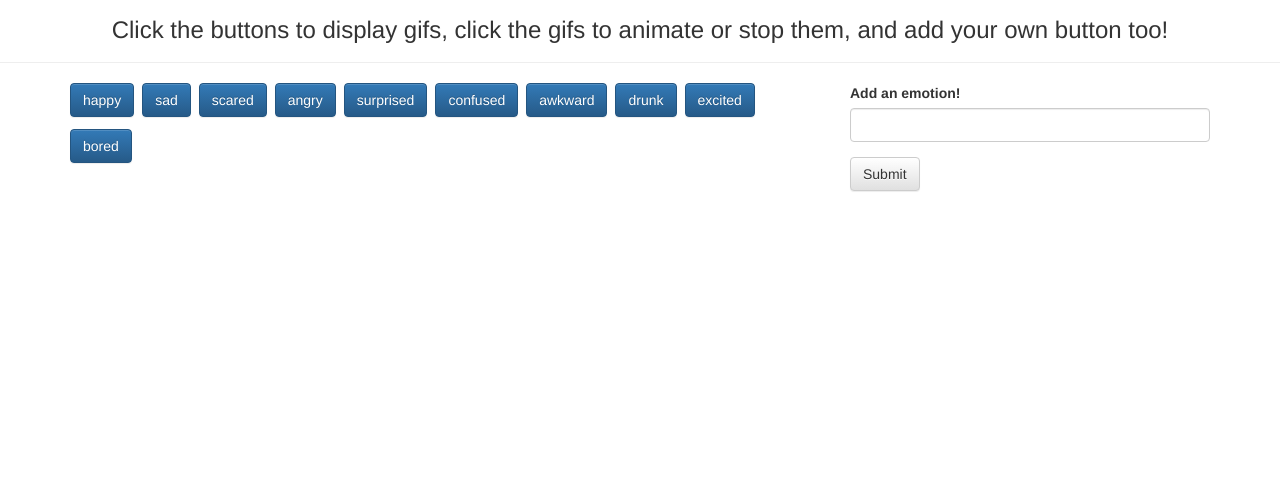
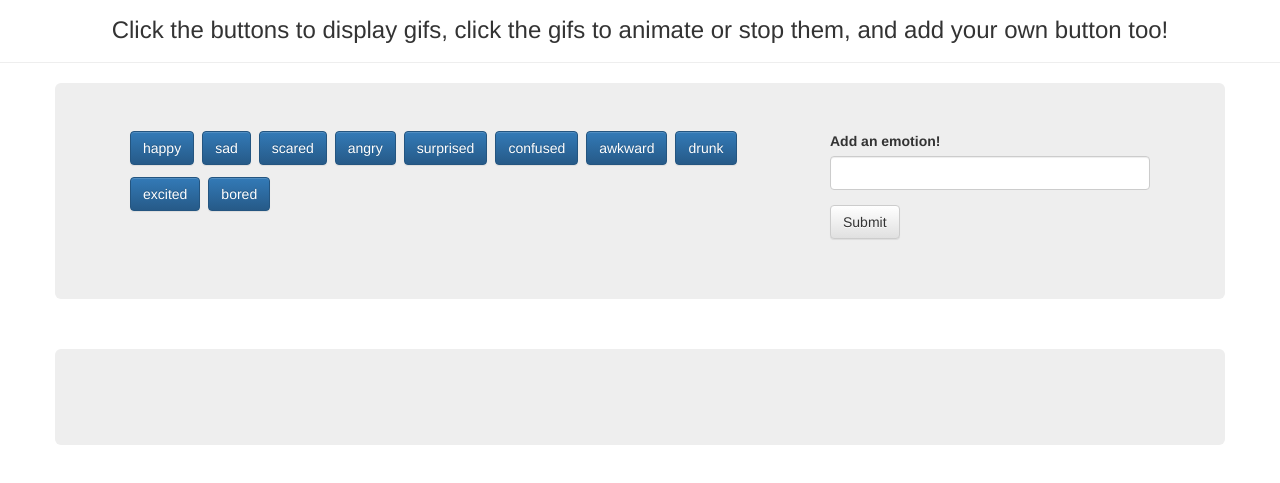
Before and after one commit to paulz92/GifTastic, a plain HTML site: page index.html in a window 1280 px wide. Shown: the part 83-566 px from the top of the page. Drawn offline with nearby package versions, Linux system fonts and the light colour scheme.

Commit message:
jumbotron for bootstrap

```diff
--- a/index.html
+++ b/index.html
@@ -26,7 +26,7 @@
 	<!-- container for content -->
 	<div class="container">
 		<!-- buttons and form on same row -->
-		<div class="row">
+		<div class="row jumbotron">
 			<!-- left 2/3 are buttons -->
 			<div class="col-lg-8 col-md-8 col-sm-8 col-xs-8" id="emotion-buttons">
 			<!-- close button column  -->
@@ -48,7 +48,7 @@
 		<!-- break between rows -->
 		<br>
 		<!-- gifs in a new row -->
-		<div class="row" id="emotion-gifs">
+		<div class="row jumbotron" id="emotion-gifs">
 		<!-- close gif row -->
 		</div>
 	<!-- close container -->
```
